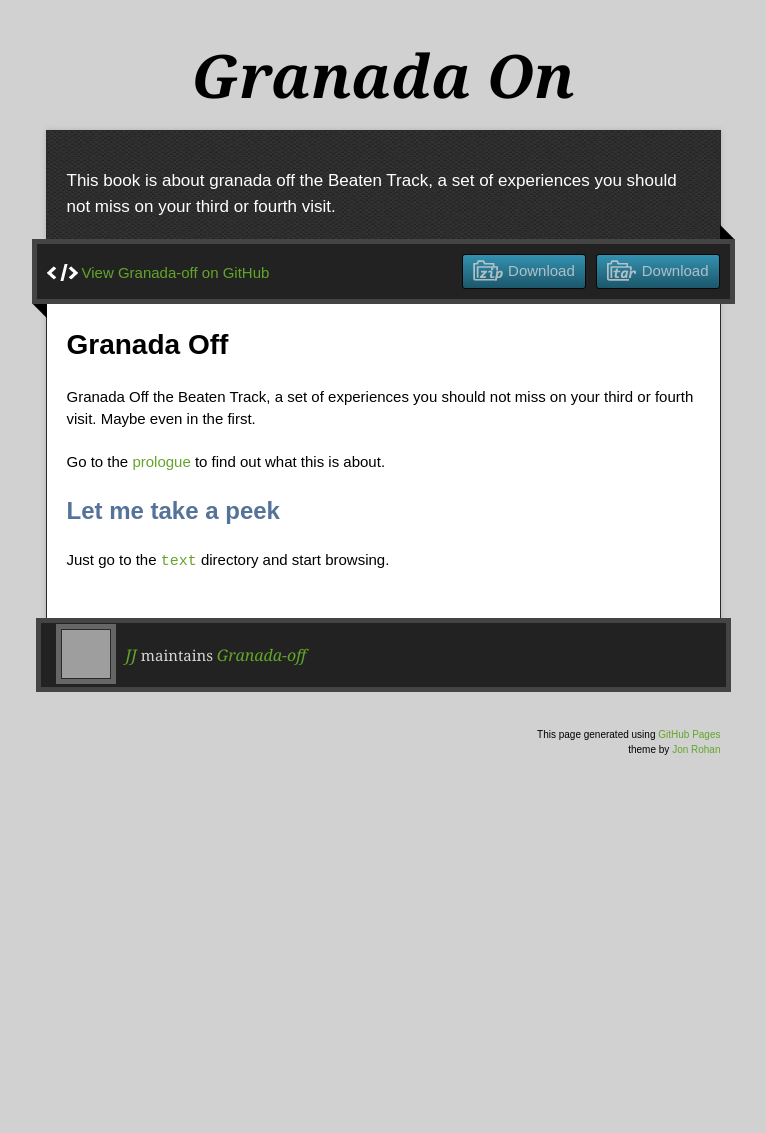
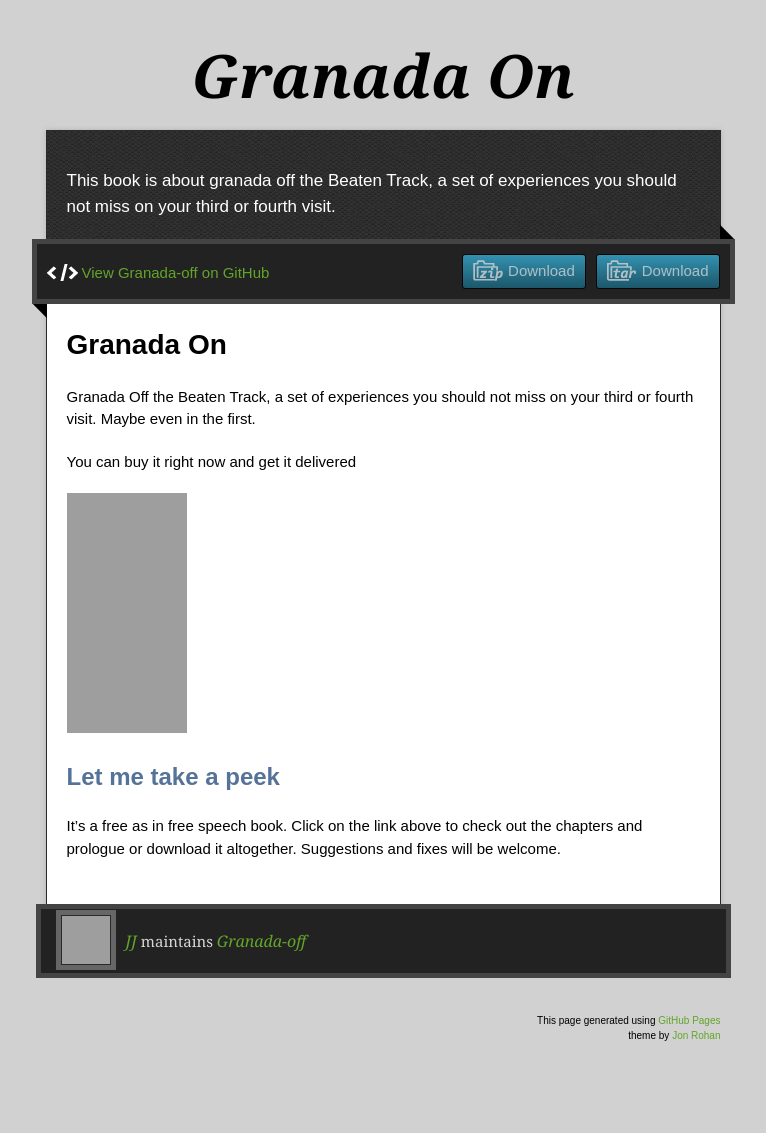
Before and after one commit to JJ/granada-off, a Jekyll site: the page built from index.md, in a window 1280 px wide. Shown: the whole page, without its empty margins (257-1023 px from the left). Built offline with Jekyll 4.4.1, drawn with Linux system fonts in a browser that asks for light colours; nearby versions of some CDN libraries; before the commit the page ends 900 px from its top, so only the background shows below that; grey boxes are pictures that could not be loaded.

Commit message:
Adds link to the book

```diff
--- a/index.md
+++ b/index.md
@@ -2,15 +2,19 @@
 layout: index
 ---
 
-Granada Off
+Granada On
 ===========
 
 Granada Off the Beaten Track, a set of experiences you should not miss
 on your third or fourth visit. Maybe even in the first.
 
-Go to the [prologue](text/prologue.md) to find out what this is
-about.
+You can buy it right now and get it delivered
+
+<iframe style="width:120px;height:240px;" marginwidth="0" marginheight="0" scrolling="no" frameborder="0" src="//ws-na.amazon-adsystem.com/widgets/q?ServiceVersion=20070822&OneJS=1&Operation=GetAdHtml&MarketPlace=US&source=ss&ref=ss_til&ad_type=product_link&tracking_id=perltutobyjjmere&marketplace=amazon&region=US&placement=1523257083&asins=1523257083&linkId=KRN5M3SLKGQW6OX3&show_border=true&link_opens_in_new_window=true">
+</iframe>
 
 ## Let me take a peek
 
-Just go to the [`text`](text) directory and start browsing.
+It's a free as in free speech book. Click on the link above to check
+out the chapters and prologue or download it altogether. Suggestions
+and fixes will be welcome.
```
